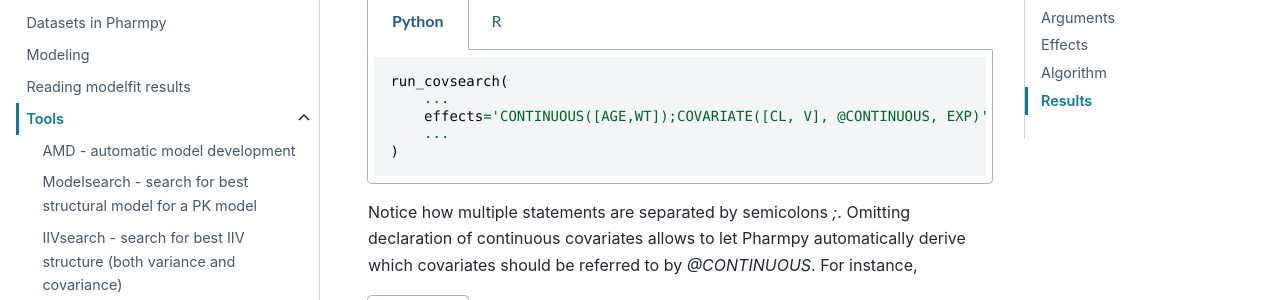
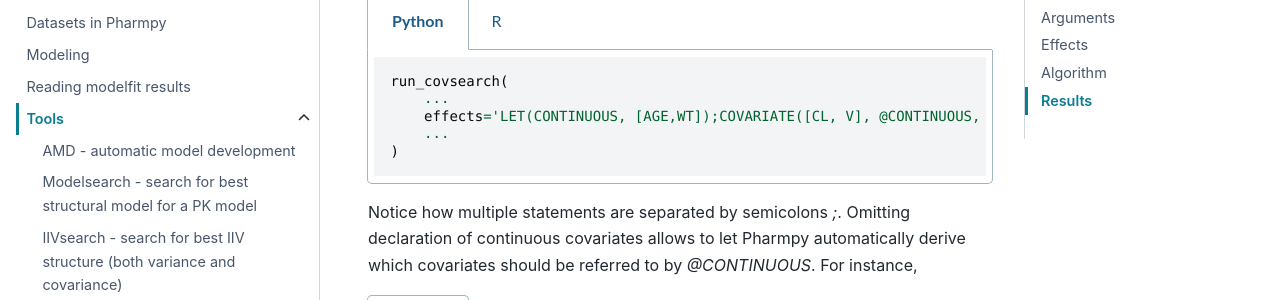
Before and after one commit to pharmpy/pharmpy, a Sphinx documentation site: the page built from docs/covsearch.rst, in a window 1280 px wide and 1400 px high, scrolled down 2872 px. Shown: the part 152-452 px from the top of the window. Built offline with Sphinx 7.4.7 and the PyData theme 0.15.4, drawn with Linux system fonts in a browser that asks for light colours; some of the changed text lies outside the part shown.

Commit message:
Fix AMD use of MFL with COVsearch and update docs

```diff
--- a/docs/covsearch.rst
+++ b/docs/covsearch.rst
@@ -134,7 +134,7 @@
 
     run_covsearch(
         ...
-        effects='CONTINUOUS([AGE,WT]);COVARIATE([CL, V], @CONTINUOUS, EXP)'
+        effects='LET(CONTINUOUS, [AGE,WT]);COVARIATE([CL, V], @CONTINUOUS, EXP)'
         ...
     )
 
@@ -183,8 +183,8 @@
 | `\*`            | Effect      | auto           | All continuous effects                      |
 +-----------------+-------------+----------------+---------------------------------------------+
 
-Manual aliases can be defined via the syntax `ALIAS([...])`. For instance to
-declare a list of absorption parameters use `ABSORPTION(KA)`.
+Manual aliases can be defined via the syntax `LET(ALIAS, [...])`. For instance to
+declare a list of absorption parameters use `LET(ABSORPTION, KA)`.
 
 For aliases that are both automatic and manual, the automatic definition of an
 alias gets overriden as soon as a manual definition is used for the alias.
```
Also changed, not shown: 1 other file.
